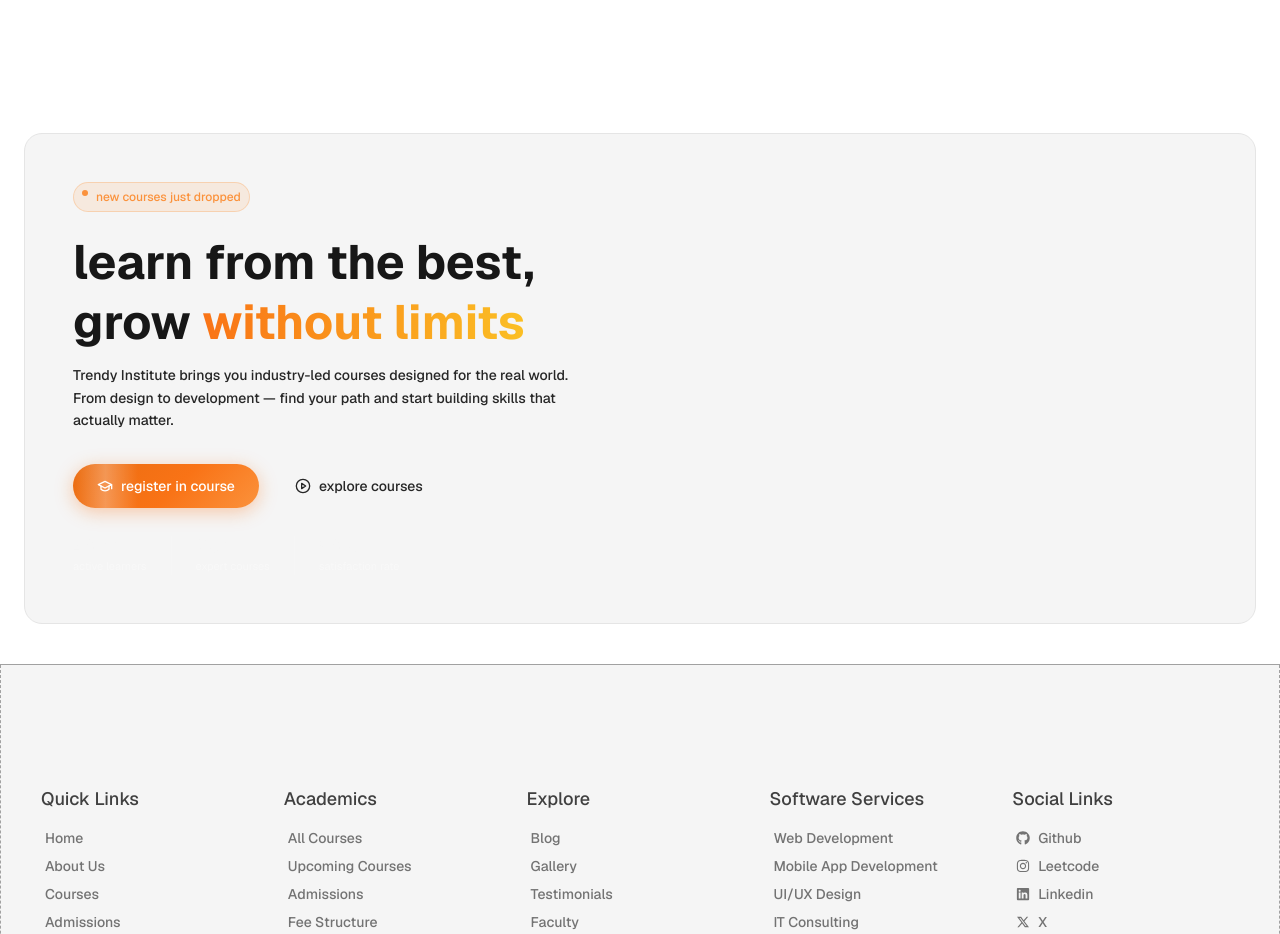
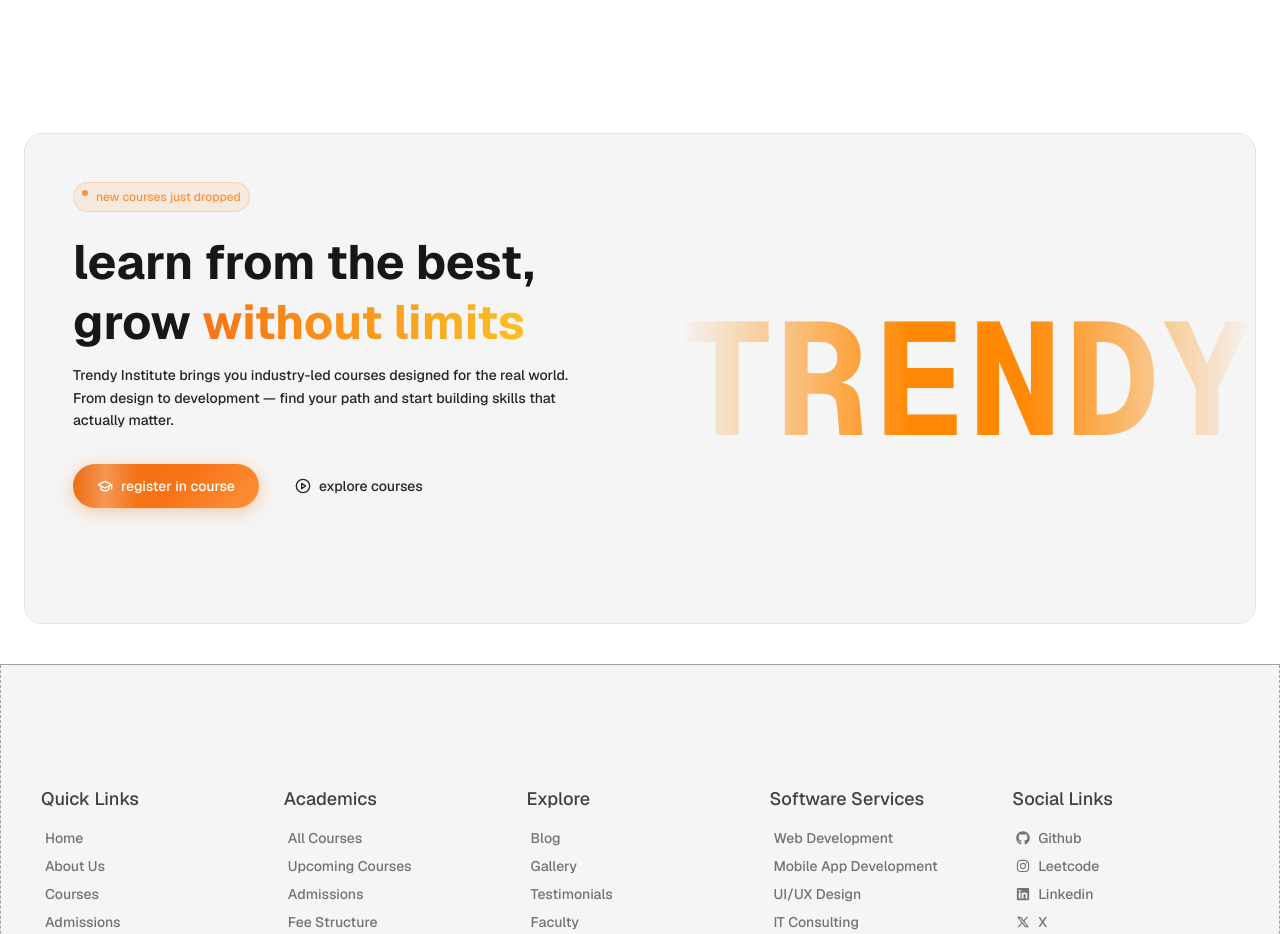
Before and after one commit to Hilal-11/Trendy.academy, a Next.js app: page /gallery in a window 1280 px wide. Shown: the part 6140-7074 px from the top of the page. Built offline with nearby package versions, Linux system fonts and the light colour scheme.

Commit message:
refactor(landing): enhance CTA section for better engagement

```diff
--- a/components/landing/CTA.tsx
+++ b/components/landing/CTA.tsx
@@ -1,6 +1,5 @@
 "use client";
 
-import { useEffect, useRef } from "react";
 import { motion } from "framer-motion";
 
 const fadeUp = (delay = 0) => ({
@@ -152,9 +151,10 @@ export default function CTA() {
       </div>
 
       {/* Right orb column */}
-      <div className="relative flex-shrink-0" style={{ width: 280 }}>
 
-      </div>
+        <div className="relative mask-l-from-60% mask-r-from-60% top-90% flex justify-center items-center ">
+          <h1 className='text-center font-mono text-[5rem] md:text-[10rem] whitespace-nowrap lg:text-[10rem] font-bold text-orange-400 dark:text-orange-700 flex'>TRENDY</h1>
+        </div>
     </div>
   );
 }
```
